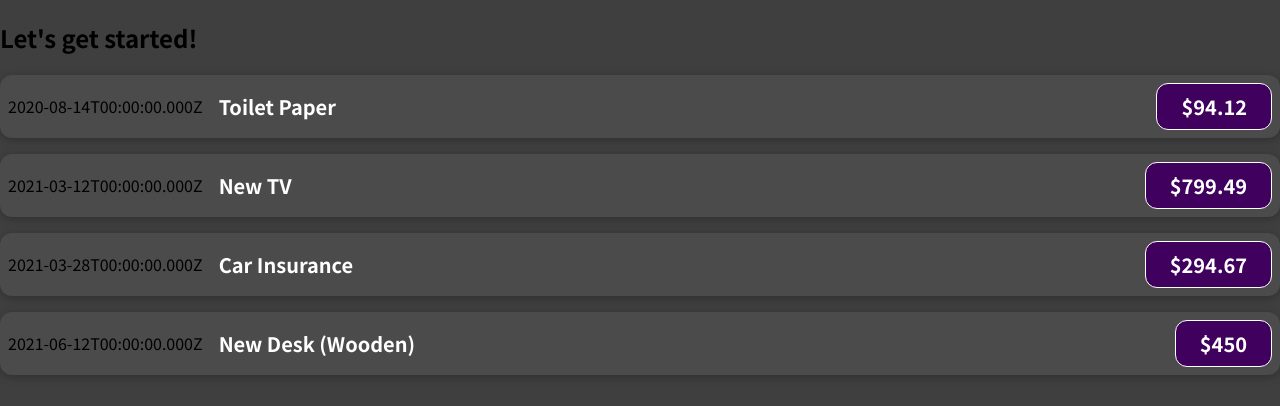
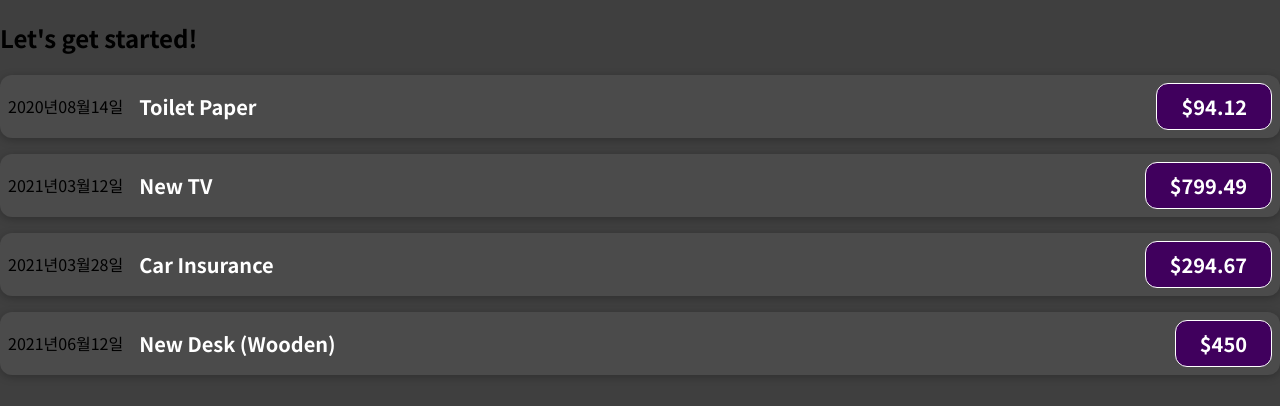
Before and after one commit to YoonCode/1st-react-project, a JavaScript app: page / in a window 1280 px wide. Shown: the top 406 px of the page. Built offline with nearby package versions, Linux system fonts and the light colour scheme.

Commit message:
add date info using toLocaleString

```diff
--- a/src/components/ExpenseItem.js
+++ b/src/components/ExpenseItem.js
@@ -1,9 +1,15 @@
 import './ExpenseItem.css';
 
 function ExpenseItem(props) {
+  const year = props.date.toLocaleString('ko-KR', {year: 'numeric'});
+  const month = props.date.toLocaleString('ko-KR', {month: '2-digit'});
+  const day = props.date.toLocaleString('ko-KR', {day: '2-digit'});
+
   return (
   <div className="expense-item">
-    <div>{props.date.toISOString()}</div>
+    <div>{year}</div>
+    <div>{month}</div>
+    <div>{day}</div>
     <div className="expense-item__description">
       <h2>{props.title}</h2>
       <div className="expense-item__price">${props.amount}</div>
```
Also changed, not shown: 1 other file (tests, documents, lock files or other folders).
